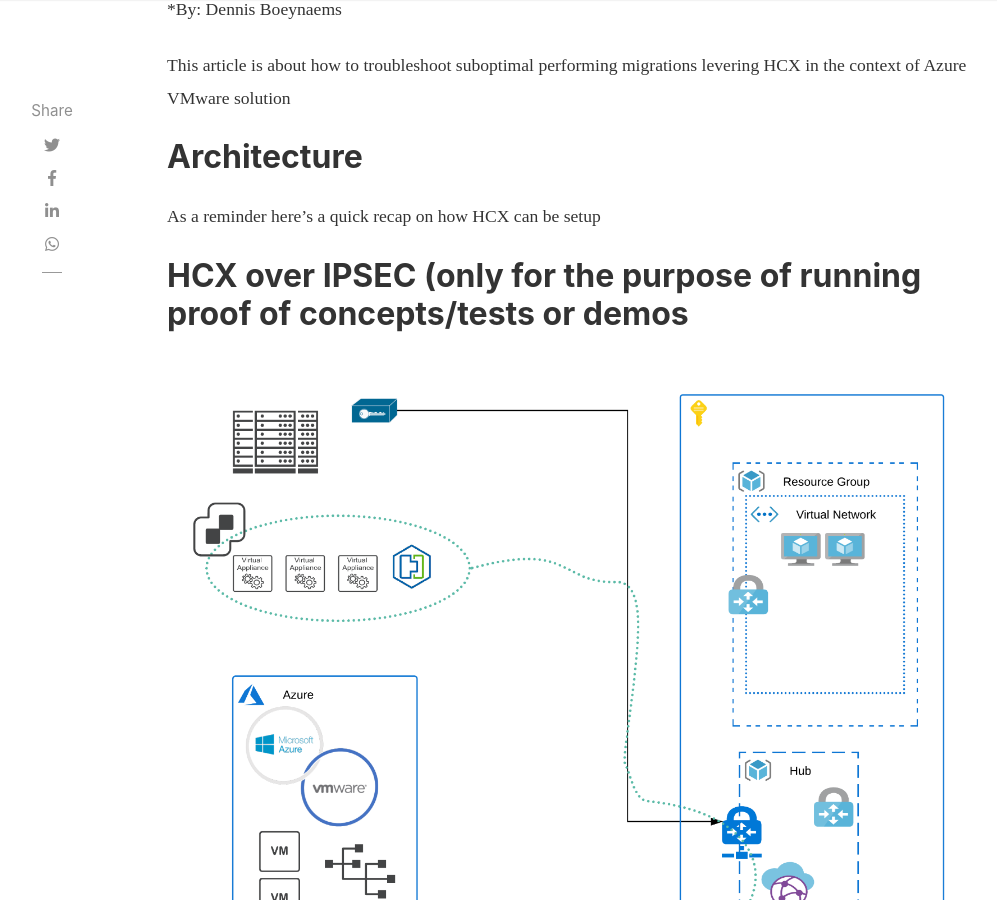
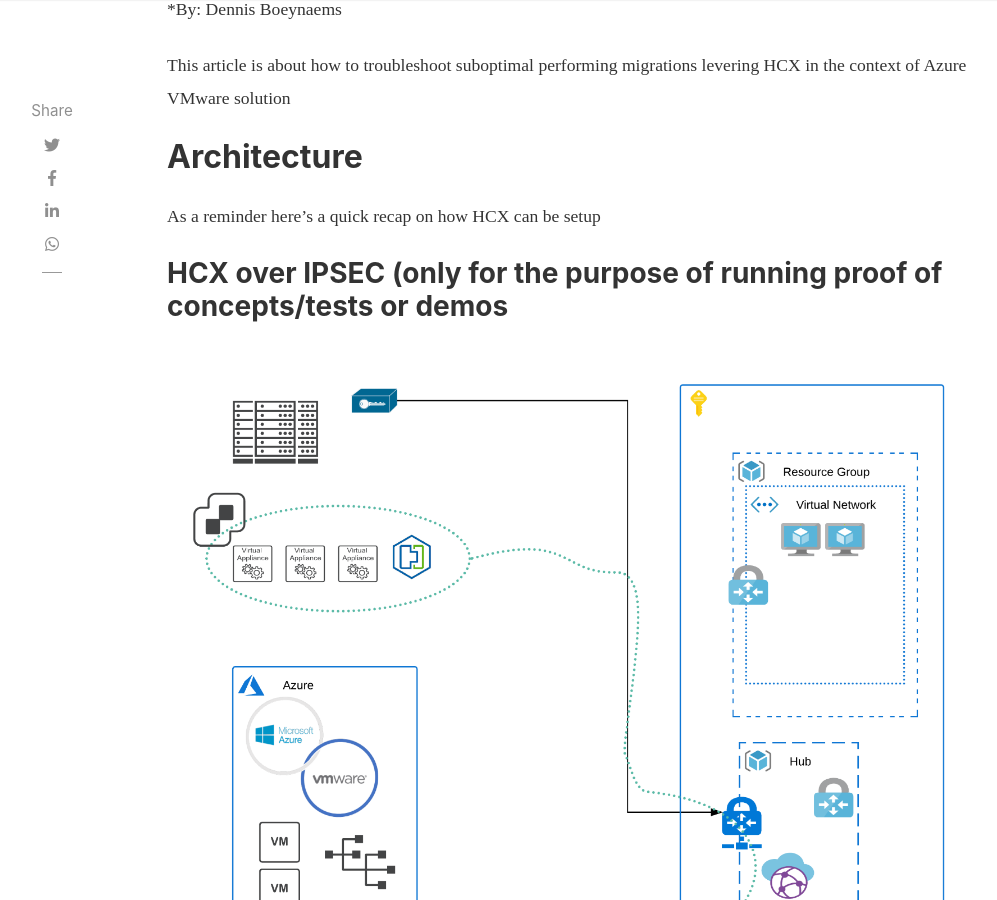
Before and after one commit to AVSBlog/avsblog.github.io, a Jekyll site: the page built from _posts/2020-10-09-how-to-improve-hcx-performance.md, in a window 1280 px wide and 900 px high, scrolled down 326 px. Shown: the whole window, without its empty margins (118-1115 px from the left). Built offline with Jekyll 4.4.1, drawn with Linux system fonts in a browser that asks for light colours; nearby versions of some CDN libraries.

Commit message:
updated some text

```diff
--- a/_posts/2020-10-09-how-to-improve-hcx-performance.md
+++ b/_posts/2020-10-09-how-to-improve-hcx-performance.md
@@ -14,11 +14,11 @@
 
 As a reminder here’s a quick recap on how HCX can be setup
 
-## HCX over IPSEC (only for the purpose of running proof of concepts/tests or demos
+### HCX over IPSEC (only for the purpose of running proof of concepts/tests or demos
 
 ![HCX over IPSEC](/assets/images/posts/2020-10-09/hcx-performance1.png)
 
-## HCX Over Express Route
+### HCX Over Express Route
 ![HCX over Express Route](/assets/images/posts/2020-10-09/hcx-performance2.png)
 
 HCX’ control pane on-premise is often referred to as “the connector”.  The AVS HCX is controlled by “the manager”.
```
